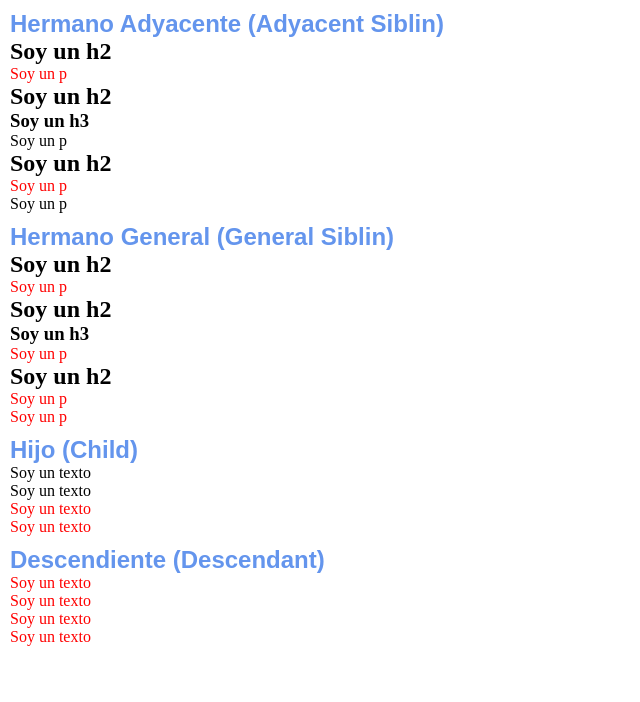
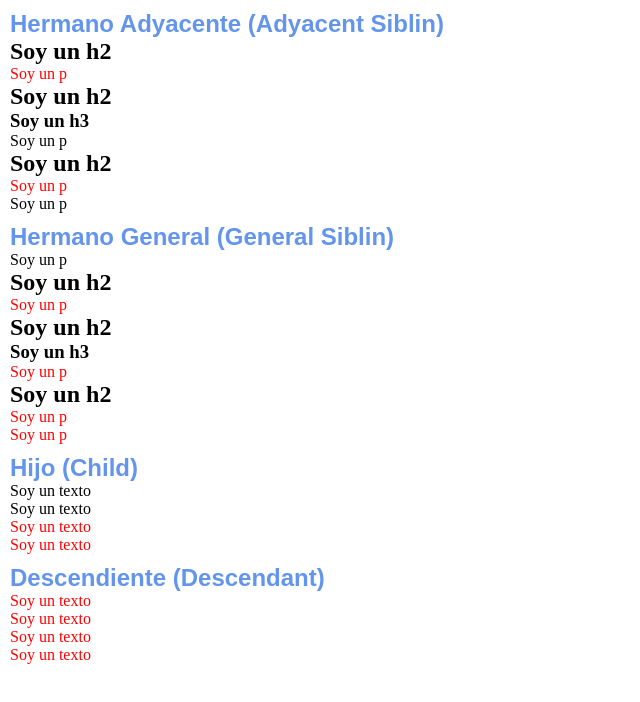
Before and after one commit to Jos017/cursoDefinitivoHTMLyCSSplatzi, a plain HTML site: page css/clase-combinadores/index.html in a window 1280 px wide. Shown: the whole page, without its empty margins (0-640 px from the left). Drawn offline with Linux system fonts and the light colour scheme.

Commit message:
Add a <p>

```diff
--- a/css/clase-combinadores/index.html
+++ b/css/clase-combinadores/index.html
@@ -20,6 +20,7 @@
     </div>
     <div class="general-siblin">
         <h1>Hermano General (General Siblin)</h1>
+        <p>Soy un p</p>
         <h2>Soy un h2</h2>
         <p>Soy un p</p>
         <h2>Soy un h2</h2>
```
